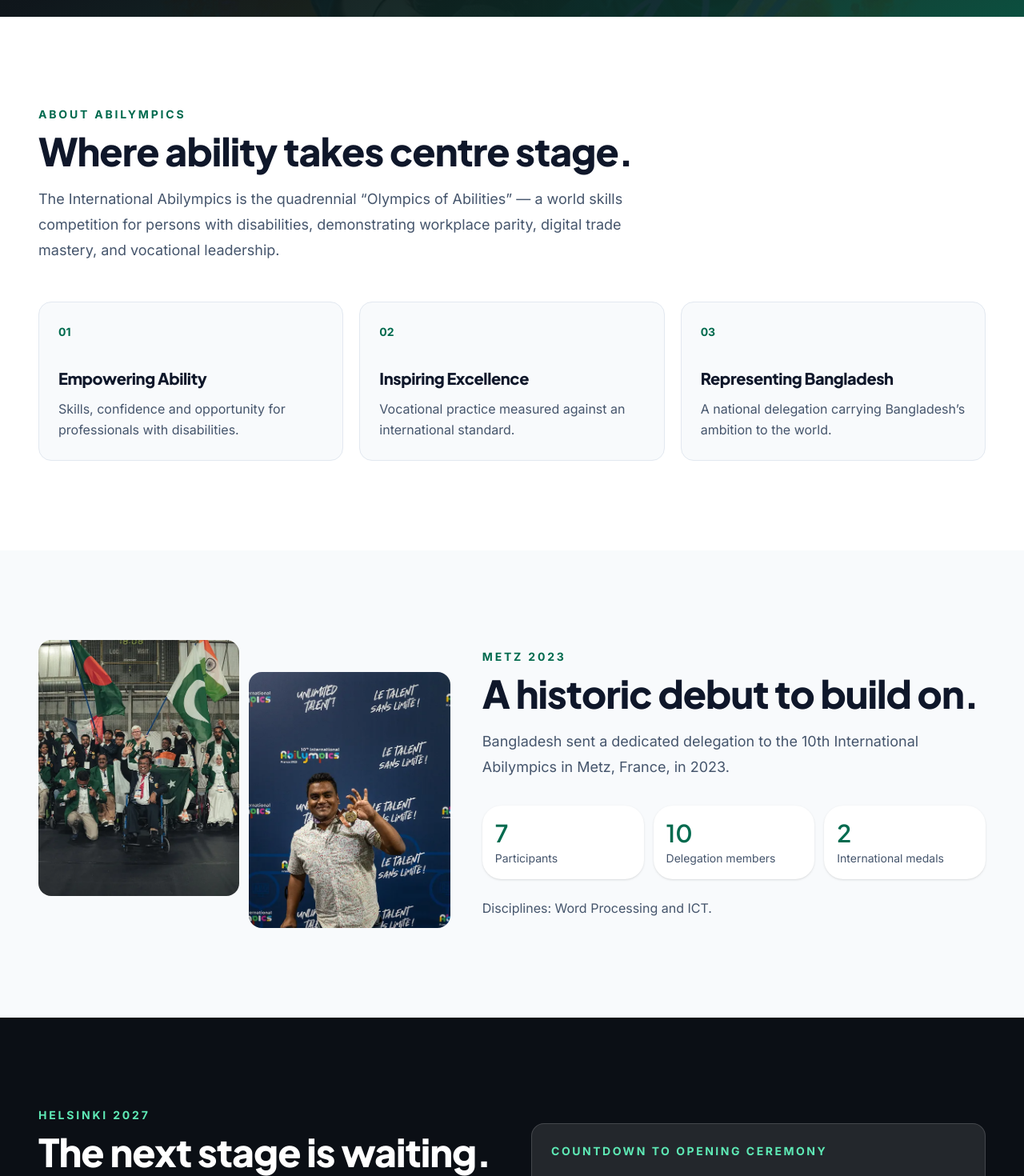
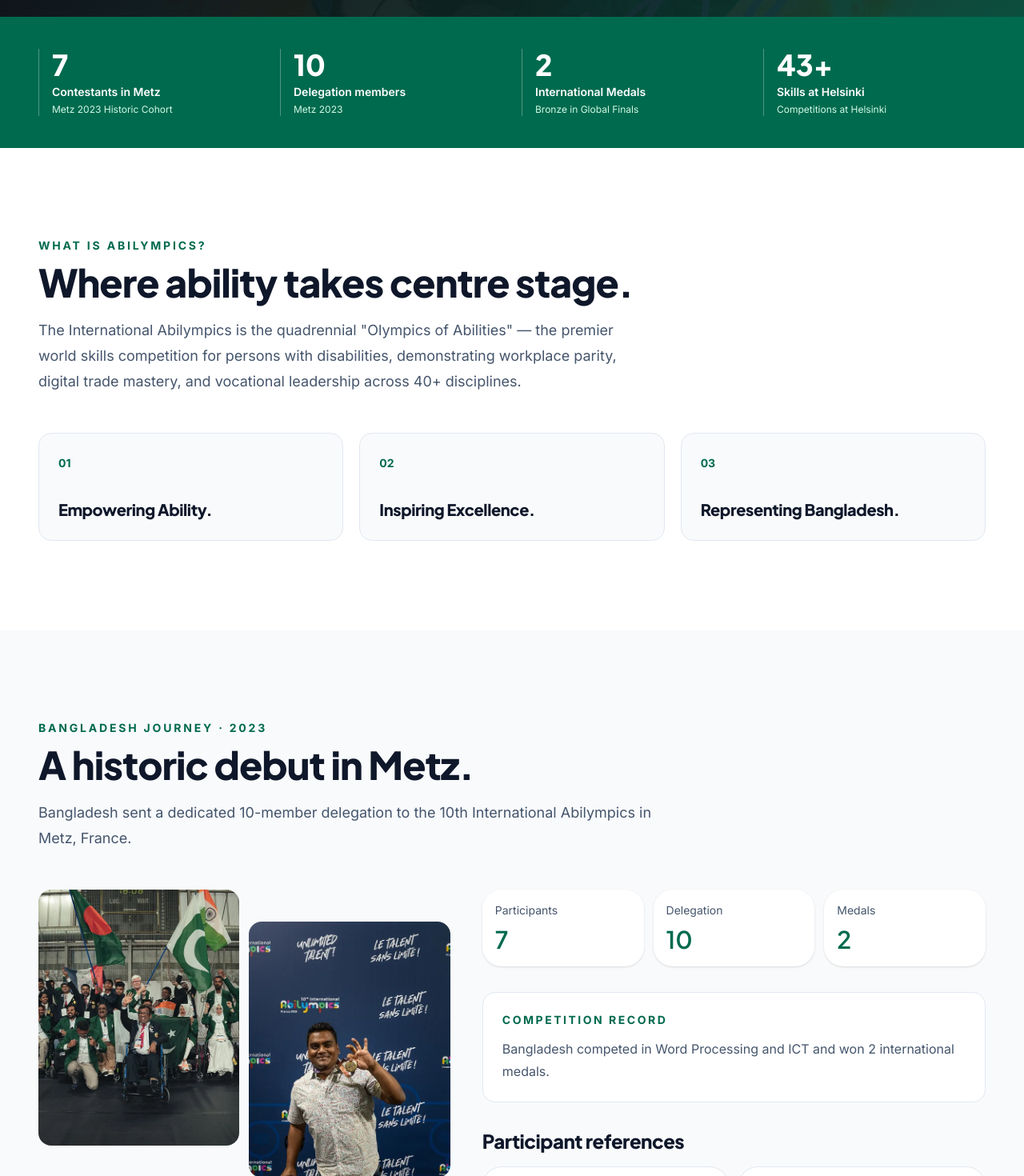
Before and after one commit to faaiisal/abilympicsbd-partners, a Next.js app: page / in a window 1280 px wide. Shown: the part 720-2190 px from the top of the page at 80% size. Built offline with nearby package versions, Linux system fonts and the light colour scheme.

Commit message:
After Phase 1B complet than update

```diff
--- a/src/app/page.tsx
+++ b/src/app/page.tsx
@@ -1,13 +1,8 @@
 import { About } from "@/components/About";
-import { Contact } from "@/components/Contact";
-import { Events } from "@/components/Events";
-import { Footer } from "@/components/Footer";
-import { Gallery } from "@/components/Gallery";
+import { CredibilityStats } from "@/components/CredibilityStats";
 import { Header } from "@/components/Header";
 import { Hero } from "@/components/Hero";
-import { Media } from "@/components/Media";
-import { Participants } from "@/components/Participants";
-import { Partners } from "@/components/Partners";
+import { MetzJourney } from "@/components/MetzJourney";
 
 export default function Home() {
   return (
@@ -15,15 +10,10 @@ export default function Home() {
       <Header />
       <main>
         <Hero />
+        <CredibilityStats />
         <About />
-        <Events />
-        <Participants />
-        <Media />
-        <Gallery />
-        <Partners />
-        <Contact />
+        <MetzJourney />
       </main>
-      <Footer />
     </>
   );
 }
--- a/src/components/About.tsx
+++ b/src/components/About.tsx
@@ -1,11 +1,23 @@
+import { faqItems, site } from "@/content";
 import { SectionHeading } from "./SectionHeading";
 
 export function About() {
+  const definition = faqItems.find((item) => item.id === "faq-what-is-abilympics");
+
   return (
     <section id="about" className="container-site scroll-mt-24 py-20 lg:py-28">
-      <SectionHeading eyebrow="About Abilympics" title="Where ability takes centre stage." description="The International Abilympics is the quadrennial “Olympics of Abilities” — a world skills competition for persons with disabilities, demonstrating workplace parity, digital trade mastery, and vocational leadership." />
+      <SectionHeading
+        eyebrow="What is Abilympics?"
+        title="Where ability takes centre stage."
+        description={definition?.answer}
+      />
       <div className="mt-12 grid gap-5 sm:grid-cols-3">
-        {["Empowering Ability", "Inspiring Excellence", "Representing Bangladesh"].map((item, index) => <article key={item} className="rounded-2xl border border-slate-200 bg-slate-50 p-6"><span className="text-sm font-bold text-brand-green">0{index + 1}</span><h3 className="mt-8 text-xl">{item}</h3><p className="mt-3 text-slate-600">{["Skills, confidence and opportunity for professionals with disabilities.", "Vocational practice measured against an international standard.", "A national delegation carrying Bangladesh’s ambition to the world."][index]}</p></article>)}
+        {site.brandStatement.map((item, index) => (
+          <article key={item} className="rounded-2xl border border-slate-200 bg-slate-50 p-6">
+            <span className="text-sm font-bold text-brand-green">0{index + 1}</span>
+            <h3 className="mt-8 text-xl">{item}</h3>
+          </article>
+        ))}
       </div>
     </section>
   );
--- /dev/null
+++ b/src/components/CredibilityStats.tsx
@@ -0,0 +1,38 @@
+import { event, heroStats } from "@/content";
+
+const delegationStat = {
+  id: "delegation",
+  value: String(event.metz2023.delegationSize),
+  label: "Delegation members",
+  sublabel: "Metz 2023",
+};
+
+export function CredibilityStats() {
+  const stats = [
+    heroStats.find((stat) => stat.id === "contestants"),
+    delegationStat,
+    heroStats.find((stat) => stat.id === "medals"),
+    heroStats.find((stat) => stat.id === "skills"),
+  ].filter((stat): stat is NonNullable<typeof stat> => Boolean(stat));
+
+  return (
+    <section aria-labelledby="credibility-stats-title" className="bg-brand-green text-white">
+      <div className="container-site py-10">
+        <h2 id="credibility-stats-title" className="sr-only">
+          Bangladesh delegation credibility statistics
+        </h2>
+        <div className="grid grid-cols-2 gap-6 lg:grid-cols-4">
+          {stats.map((stat) => (
+            <div key={stat.id} className="border-l border-white/30 pl-4">
+              <p className="font-heading text-3xl font-extrabold sm:text-4xl">{stat.value}</p>
+              <p className="mt-1 text-sm font-semibold text-white">{stat.label}</p>
+              {"sublabel" in stat && stat.sublabel ? (
+                <p className="mt-1 text-xs text-emerald-100">{stat.sublabel}</p>
+              ) : null}
+            </div>
+          ))}
+        </div>
+      </div>
+    </section>
+  );
+}
--- /dev/null
+++ b/src/components/MetzJourney.tsx
@@ -0,0 +1,79 @@
+import Image from "next/image";
+import { event, participants } from "@/content";
+import { SectionHeading } from "./SectionHeading";
+
+const journeyImages = [
+  {
+    src: "/images/participants/metz-2023-banner.webp",
+    alt: "Bangladeshi flag held high on the international arena stage in Metz",
+  },
+  {
+    src: "/images/2023/metz-2023-medal-01.webp",
+    alt: "Team Bangladesh medalists with their international medals",
+  },
+];
+
+export function MetzJourney() {
+  return (
+    <section id="metz-2023" className="scroll-mt-24 bg-slate-50 py-20 lg:py-28">
+      <div className="container-site">
+        <SectionHeading
+          eyebrow="Bangladesh journey · 2023"
+          title="A historic debut in Metz."
+          description={`Bangladesh sent a dedicated ${event.metz2023.delegationSize}-member delegation to the ${event.metz2023.edition}th International Abilympics in ${event.metz2023.location}.`}
+        />
+        <div className="mt-12 grid gap-10 lg:grid-cols-[0.9fr_1.1fr] lg:items-start">
+          <div className="grid grid-cols-2 gap-3" aria-label="Metz 2023 documentary images">
+            {journeyImages.map((image, index) => (
+              <Image
+                key={image.src}
+                src={image.src}
+                alt={image.alt}
+                width={700}
+                height={700}
+                className={`h-64 w-full rounded-2xl object-cover sm:h-80 ${index === 1 ? "mt-10" : ""}`}
+              />
+            ))}
+          </div>
+
+          <div>
+            <dl className="grid grid-cols-3 gap-3">
+              <div className="rounded-xl bg-white p-4 shadow-card">
+                <dt className="text-sm text-slate-600">Participants</dt>
+                <dd className="mt-2 font-heading text-3xl text-brand-green">{event.metz2023.participantCount}</dd>
+              </div>
+              <div className="rounded-xl bg-white p-4 shadow-card">
+                <dt className="text-sm text-slate-600">Delegation</dt>
+                <dd className="mt-2 font-heading text-3xl text-brand-green">{event.metz2023.delegationSize}</dd>
+              </div>
+              <div className="rounded-xl bg-white p-4 shadow-card">
+                <dt className="text-sm text-slate-600">Medals</dt>
+                <dd className="mt-2 font-heading text-3xl text-brand-green">{event.metz2023.medalCount}</dd>
+              </div>
+            </dl>
+
+            <div className="mt-8 rounded-2xl border border-slate-200 bg-white p-6">
+              <p className="text-sm font-bold uppercase tracking-[0.18em] text-brand-green">Competition record</p>
+              <p className="mt-3 leading-7 text-slate-600">
+                Bangladesh competed in {event.metz2023.disciplines.join(" and ")} and won{" "}
+                {event.metz2023.medalCount} {event.metz2023.medalType.toLowerCase()}.
+              </p>
+            </div>
+
+            <div className="mt-8">
+              <h3 className="text-2xl">Participant references</h3>
+              <div className="mt-4 grid gap-3 sm:grid-cols-2">
+                {participants.map((participant) => (
+                  <div key={participant.id} className="rounded-xl border border-slate-200 bg-white p-4">
+                    <p className="font-heading text-lg">{participant.name}</p>
+                    <p className="mt-1 text-sm text-slate-600">{participant.discipline}</p>
+                  </div>
+                ))}
+              </div>
+            </div>
+          </div>
+        </div>
+      </div>
+    </section>
+  );
+}
```
